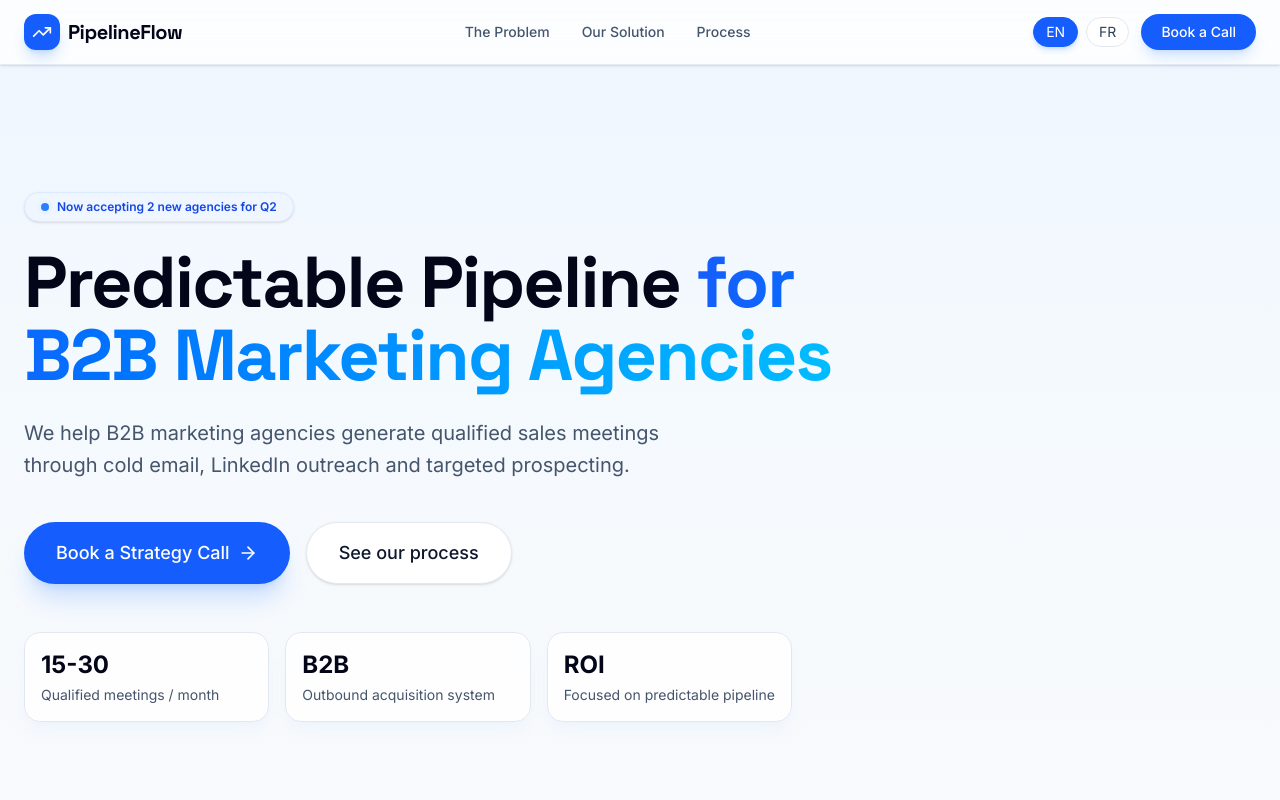
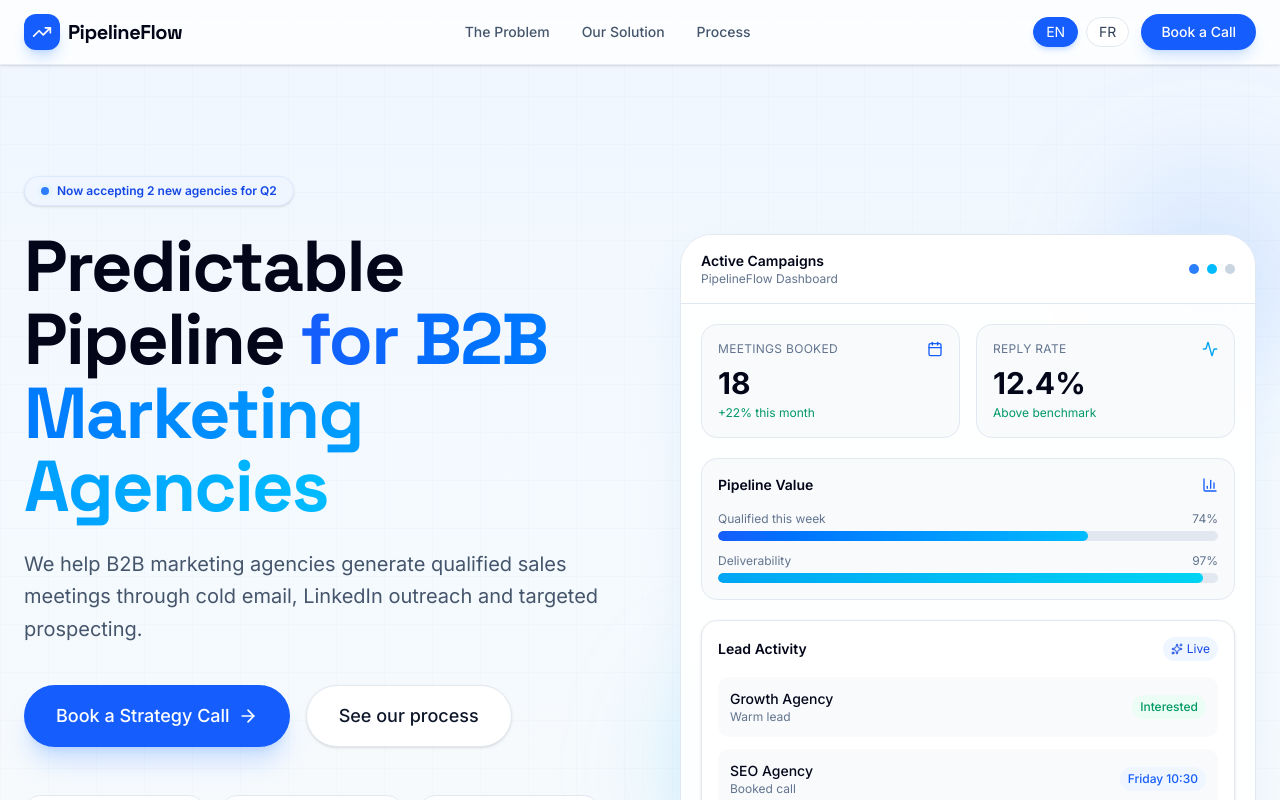
Before and after one commit to anasamskal13-design/pipelineflow, a React (Vite) app: page / in a window 1280 px wide. Shown: the top 800 px of the page. Built offline with nearby package versions, Linux system fonts and the light colour scheme.

Commit message:
update website design and UI improvementsPart6

```diff
--- a/src/App.tsx
+++ b/src/App.tsx
@@ -17,6 +17,9 @@ import {
   TrendingUp,
   AlertCircle,
   ChevronRight,
+  BarChart3,
+  Activity,
+  Sparkles,
 } from 'lucide-react';
 
 type Language = 'en' | 'fr';
@@ -40,6 +43,21 @@ const translations = {
         'We help B2B marketing agencies generate qualified sales meetings through cold email, LinkedIn outreach and targeted prospecting.',
       primaryCta: 'Book a Strategy Call',
       secondaryCta: 'See our process',
+      stats: {
+        meetings: 'Qualified meetings / month',
+        system: 'Outbound acquisition system',
+        roi: 'Focused on predictable pipeline',
+      },
+      visual: {
+        campaign: 'Active Campaigns',
+        meetings: 'Meetings Booked',
+        replyRate: 'Reply Rate',
+        pipeline: 'Pipeline Value',
+        qualified: 'Qualified this week',
+        deliverability: 'Deliverability',
+        warm: 'Warm lead',
+        booked: 'Booked call',
+      },
     },
     problem: {
       title: 'The Referral Trap: Why Most Agencies Struggle to Scale',
@@ -157,6 +175,21 @@ const translations = {
         'Nous aidons les agences marketing B2B à générer des rendez-vous commerciaux qualifiés grâce au cold email, à l’outreach LinkedIn et à une prospection ciblée.',
       primaryCta: 'Réserver un appel stratégique',
       secondaryCta: 'Voir notre process',
+      stats: {
+        meetings: 'Rendez-vous qualifiés / mois',
+        system: 'Système d’acquisition outbound',
+        roi: 'Axé sur un pipeline prévisible',
+      },
+      visual: {
+        campaign: 'Campagnes actives',
+        meetings: 'Rendez-vous bookés',
+        replyRate: 'Taux de réponse',
+        pipeline: 'Valeur pipeline',
+        qualified: 'Qualifiés cette semaine',
+        deliverability: 'Délivrabilité',
+        warm: 'Lead chaud',
+        booked: 'Appel réservé',
+      },
     },
     problem: {
       title:
@@ -299,7 +332,7 @@ const Navbar = ({
           <div className="flex items-center gap-2 text-sm">
             <button
               onClick={() => setLanguage('en')}
-              className={`px-3 py-1 rounded-full border transition-all ${
+              className={`px-2.5 sm:px-3 py-1 rounded-full border text-xs sm:text-sm transition-all ${
                 language === 'en'
                   ? 'bg-blue-600 text-white border-blue-600 shadow-md shadow-blue-500/20'
                   : 'bg-white text-slate-700 border-slate-200 hover:border-slate-300'
@@ -309,7 +342,7 @@ const Navbar = ({
             </button>
             <button
               onClick={() => setLanguage('fr')}
-              className={`px-3 py-1 rounded-full border transition-all ${
+              className={`px-2.5 sm:px-3 py-1 rounded-full border text-xs sm:text-sm transition-all ${
                 language === 'fr'
                   ? 'bg-blue-600 text-white border-blue-600 shadow-md shadow-blue-500/20'
                   : 'bg-white text-slate-700 border-slate-200 hover:border-slate-300'
@@ -323,9 +356,10 @@ const Navbar = ({
             href={calendlyUrl}
             target="_blank"
             rel="noopener noreferrer"
-            className="bg-blue-600 text-white px-5 py-2 rounded-full text-sm font-medium hover:bg-blue-700 transition-all shadow-lg shadow-blue-500/20"
+            className="bg-blue-600 text-white px-3 sm:px-5 py-2 rounded-full text-xs sm:text-sm font-medium hover:bg-blue-700 transition-all shadow-lg shadow-blue-500/20"
           >
-            {t.nav.book}
+            <span className="sm:hidden">Call</span>
+            <span className="hidden sm:inline">{t.nav.book}</span>
           </a>
         </div>
       </div>
@@ -333,12 +367,139 @@ const Navbar = ({
   );
 };
 
+const HeroVisual = ({ language }: { language: Language }) => {
+  const t = translations[language];
+
+  return (
+    <motion.div
+      initial={{ opacity: 0, x: 30, y: 20 }}
+      animate={{ opacity: 1, x: 0, y: 0 }}
+      transition={{ duration: 0.8, delay: 0.15 }}
+      className="relative w-full max-w-xl mx-auto"
+    >
+      <div className="absolute -top-12 -right-8 w-40 h-40 bg-blue-500/20 rounded-full blur-3xl" />
+      <div className="absolute bottom-0 left-0 w-40 h-40 bg-sky-400/20 rounded-full blur-3xl" />
+
+      <div className="relative rounded-[2rem] border border-slate-200 bg-white/90 backdrop-blur-xl shadow-2xl shadow-blue-200/40 overflow-hidden">
+        <div className="border-b border-slate-200 px-5 py-4 flex items-center justify-between bg-white/80">
+          <div>
+            <div className="text-sm font-semibold text-slate-950">{t.hero.visual.campaign}</div>
+            <div className="text-xs text-slate-500">PipelineFlow Dashboard</div>
+          </div>
+          <div className="flex items-center gap-2">
+            <span className="w-2.5 h-2.5 rounded-full bg-blue-500"></span>
+            <span className="w-2.5 h-2.5 rounded-full bg-sky-400"></span>
+            <span className="w-2.5 h-2.5 rounded-full bg-slate-300"></span>
+          </div>
+        </div>
+
+        <div className="p-5 space-y-5">
+          <div className="grid grid-cols-2 gap-4">
+            <div className="rounded-2xl border border-slate-200 bg-slate-50 p-4">
+              <div className="flex items-center justify-between mb-2">
+                <span className="text-xs uppercase tracking-wide text-slate-500">
+                  {t.hero.visual.meetings}
+                </span>
+                <Calendar className="w-4 h-4 text-blue-600" />
+              </div>
+              <div className="text-3xl font-bold text-slate-950">18</div>
+              <div className="text-xs text-emerald-600 mt-1">+22% this month</div>
+            </div>
+
+            <div className="rounded-2xl border border-slate-200 bg-slate-50 p-4">
+              <div className="flex items-center justify-between mb-2">
+                <span className="text-xs uppercase tracking-wide text-slate-500">
+                  {t.hero.visual.replyRate}
+                </span>
+                <Activity className="w-4 h-4 text-sky-500" />
+              </div>
+              <div className="text-3xl font-bold text-slate-950">12.4%</div>
+              <div className="text-xs text-emerald-600 mt-1">Above benchmark</div>
+            </div>
+          </div>
+
+          <div className="rounded-2xl border border-slate-200 bg-slate-50 p-4">
+            <div className="flex items-center justify-between mb-4">
+              <span className="text-sm font-semibold text-slate-950">
+                {t.hero.visual.pipeline}
+              </span>
+              <BarChart3 className="w-4 h-4 text-blue-600" />
+            </div>
+
+            <div className="space-y-3">
+              <div>
+                <div className="flex justify-between text-xs text-slate-500 mb-1">
+                  <span>{t.hero.visual.qualified}</span>
+                  <span>74%</span>
+                </div>
+                <div className="h-2.5 rounded-full bg-slate-200 overflow-hidden">
+                  <div className="h-full w-[74%] rounded-full bg-gradient-to-r from-blue-600 to-sky-400"></div>
+                </div>
+              </div>
+
+              <div>
+                <div className="flex justify-between text-xs text-slate-500 mb-1">
+                  <span>{t.hero.visual.deliverability}</span>
+                  <span>97%</span>
+                </div>
+                <div className="h-2.5 rounded-full bg-slate-200 overflow-hidden">
+                  <div className="h-full w-[97%] rounded-full bg-gradient-to-r from-sky-500 to-cyan-400"></div>
+                </div>
+              </div>
+            </div>
+          </div>
+
+          <div className="rounded-2xl border border-slate-200 bg-white p-4 shadow-sm">
+            <div className="flex items-center justify-between mb-4">
+              <div className="text-sm font-semibold text-slate-950">Lead Activity</div>
+              <span className="inline-flex items-center gap-1 text-xs text-blue-700 bg-blue-50 px-2 py-1 rounded-full">
+                <Sparkles className="w-3 h-3" />
+                Live
+              </span>
+            </div>
+
+            <div className="space-y-3">
+              <div className="flex items-center justify-between rounded-xl bg-slate-50 px-3 py-3">
+                <div>
+                  <div className="text-sm font-medium text-slate-950">Growth Agency</div>
+                  <div className="text-xs text-slate-500">{t.hero.visual.warm}</div>
+                </div>
+                <span className="text-xs font-medium text-emerald-600 bg-emerald-50 px-2 py-1 rounded-full">
+                  Interested
+                </span>
+              </div>
+
+              <div className="flex items-center justify-between rounded-xl bg-slate-50 px-3 py-3">
+                <div>
+                  <div className="text-sm font-medium text-slate-950">SEO Agency</div>
+                  <div className="text-xs text-slate-500">{t.hero.visual.booked}</div>
+                </div>
+                <span className="text-xs font-medium text-blue-600 bg-blue-50 px-2 py-1 rounded-full">
+                  Friday 10:30
+                </span>
+              </div>
+            </div>
+          </div>
+        </div>
+      </div>
+    </motion.div>
+  );
+};
+
 const Hero = ({ language }: { language: Language }) => {
   const t = translations[language];
 
   return (
-    <section className="relative pt-32 pb-20 lg:pt-48 lg:pb-32 overflow-hidden bg-gradient-to-b from-blue-50 via-sky-50/40 to-slate-50">
+    <section className="relative pt-32 pb-20 lg:pt-44 lg:pb-28 overflow-hidden bg-gradient-to-b from-blue-50 via-sky-50/50 to-slate-50">
+      <div className="absolute inset-0 opacity-[0.35] pointer-events-none">
+        <div className="absolute inset-0 [background-image:linear-gradient(to_right,rgba(148,163,184,0.12)_1px,transparent_1px),linear-gradient(to_bottom,rgba(148,163,184,0.12)_1px,transparent_1px)] [background-size:48px_48px]"></div>
+      </div>
+
+      <div className="absolute top-0 right-0 -z-10 w-[40rem] h-[40rem] bg-blue-500/15 rounded-full blur-[160px]"></div>
+      <div className="absolute bottom-0 left-0 -z-10 w-[28rem] h-[28rem] bg-sky-400/15 rounded-full blur-[140px]"></div>
+
       <div className="max-w-7xl mx-auto px-6 relative z-10">
+        <div className="grid lg:grid-cols-2 gap-14 xl:gap-20 items-center">
           <motion.div
             initial={{ opacity: 0, y: 24 }}
             animate={{ opacity: 1, y: 0 }}
@@ -386,23 +547,23 @@ const Hero = ({ language }: { language: Language }) => {
             <div className="mt-12 grid sm:grid-cols-3 gap-4 max-w-3xl">
               <div className="bg-white/80 backdrop-blur-sm border border-slate-200 rounded-2xl p-4 shadow-lg shadow-blue-100/30">
                 <div className="text-2xl font-bold text-slate-950 mb-1">15-30</div>
-              <div className="text-sm text-slate-600">Qualified meetings / month</div>
+                <div className="text-sm text-slate-600">{t.hero.stats.meetings}</div>
               </div>
               <div className="bg-white/80 backdrop-blur-sm border border-slate-200 rounded-2xl p-4 shadow-lg shadow-blue-100/30">
                 <div className="text-2xl font-bold text-slate-950 mb-1">B2B</div>
-              <div className="text-sm text-slate-600">Outbound acquisition system</div>
+                <div className="text-sm text-slate-600">{t.hero.stats.system}</div>
               </div>
               <div className="bg-white/80 backdrop-blur-sm border border-slate-200 rounded-2xl p-4 shadow-lg shadow-blue-100/30">
                 <div className="text-2xl font-bold text-slate-950 mb-1">ROI</div>
-              <div className="text-sm text-slate-600">Focused on predictable pipeline</div>
+                <div className="text-sm text-slate-600">{t.hero.stats.roi}</div>
               </div>
             </div>
           </motion.div>
+
+          <div className="hidden lg:block">
+            <HeroVisual language={language} />
           </div>
-
-      <div className="absolute top-0 right-0 -z-10 w-1/2 h-full opacity-80 pointer-events-none">
-        <div className="absolute top-1/4 right-0 w-[28rem] h-[28rem] bg-blue-500/25 rounded-full blur-[140px]"></div>
-        <div className="absolute bottom-1/4 right-1/4 w-72 h-72 bg-sky-400/25 rounded-full blur-[120px]"></div>
+        </div>
       </div>
     </section>
   );
@@ -608,7 +769,7 @@ const PilotProgram = ({ language }: { language: Language }) => {
         </div>
 
         <div className="grid lg:grid-cols-3 gap-6">
-          <div className="rounded-3xl border border-slate-800 bg-slate-900/70 p-8 shadow-lg shadow-black/20">
+          <div className="rounded-3xl border border-blue-700/40 bg-gradient-to-br from-blue-950/60 to-slate-900/90 p-8 shadow-xl shadow-blue-900/20">
             <div className="text-sm uppercase tracking-[0.18em] text-slate-400 mb-5">
               {content.priceTitle}
             </div>
```
Lines whose indentation alone changed are shown as unchanged.
